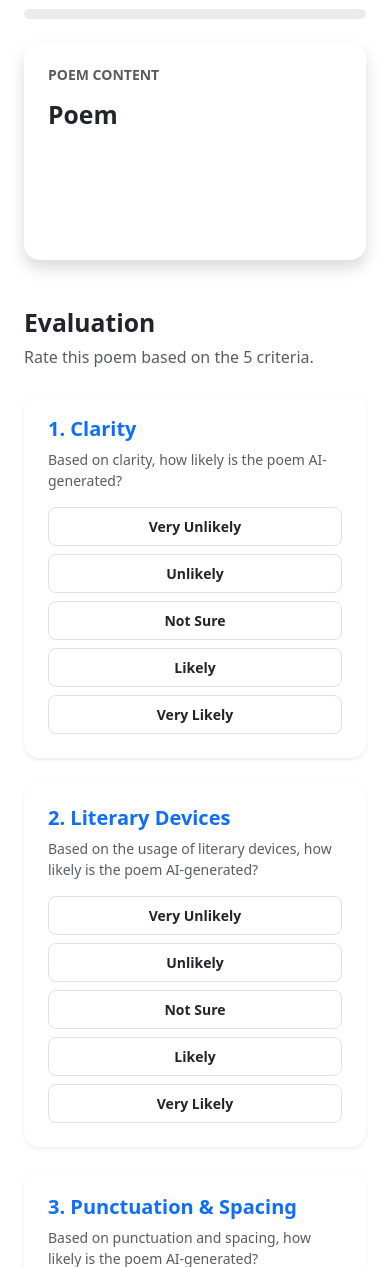
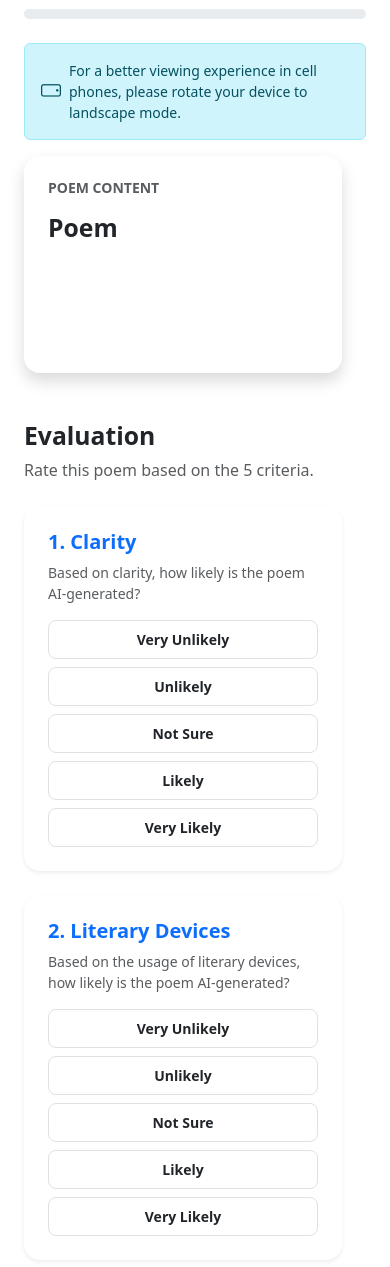
Before and after one commit to Afia-Abida/Poem-Survey, a Flask app: template templates/survey.html in a window 390 px wide. Shown: the part 103-1370 px from the top of the page. Run offline with Flask 3, Linux system fonts and the light colour scheme; the template is opened without the code that fills it, so the values that code supplies are empty.

Commit message:
Disclaimer added

```diff
--- a/templates/survey.html
+++ b/templates/survey.html
@@ -17,6 +17,18 @@
             </div>
         </div>
     </div>
+
+    <!-- Landscape mode notification for mobile devices -->
+    <div class="row mb-3 d-md-none">
+        <div class="col-12">
+            <div class="alert alert-info d-flex align-items-center mb-0" role="alert">
+                <i class="bi bi-phone-landscape me-2 fs-5"></i>
+                <span class="small">For a better viewing experience in cell phones, please rotate your device to landscape mode.</span>
+            </div>
+        </div>
+    </div>
+
+    <div class="row">
 
     <div class="row">
 
```
